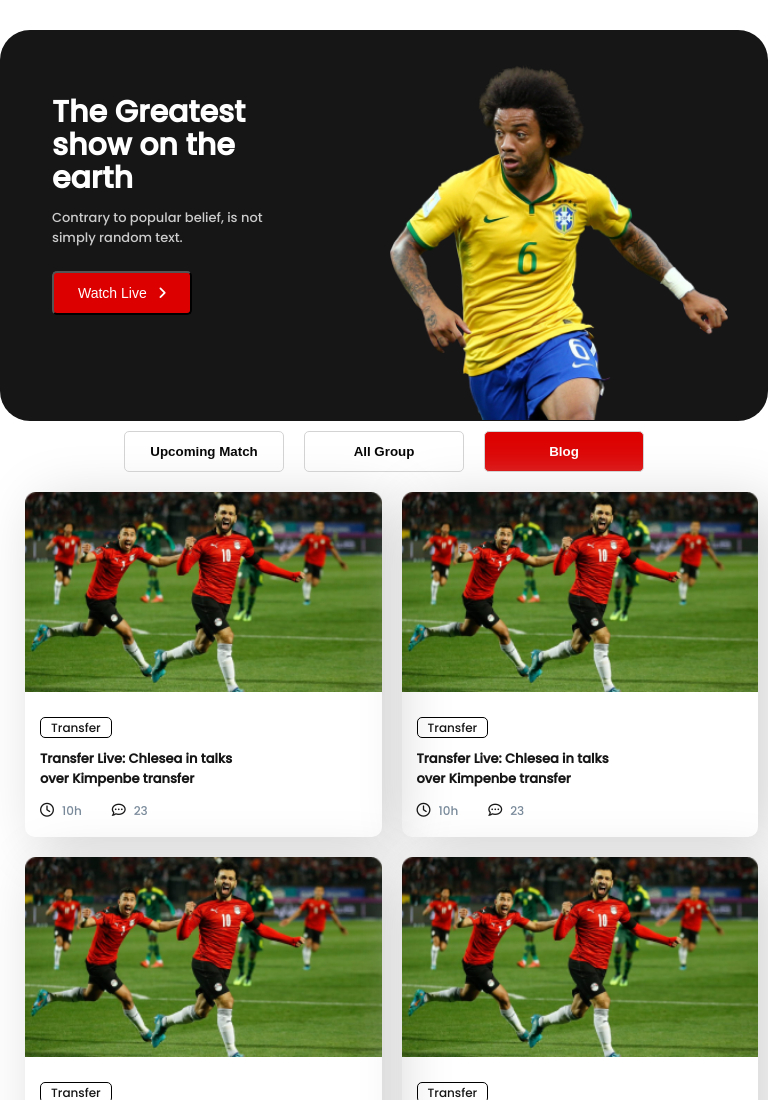
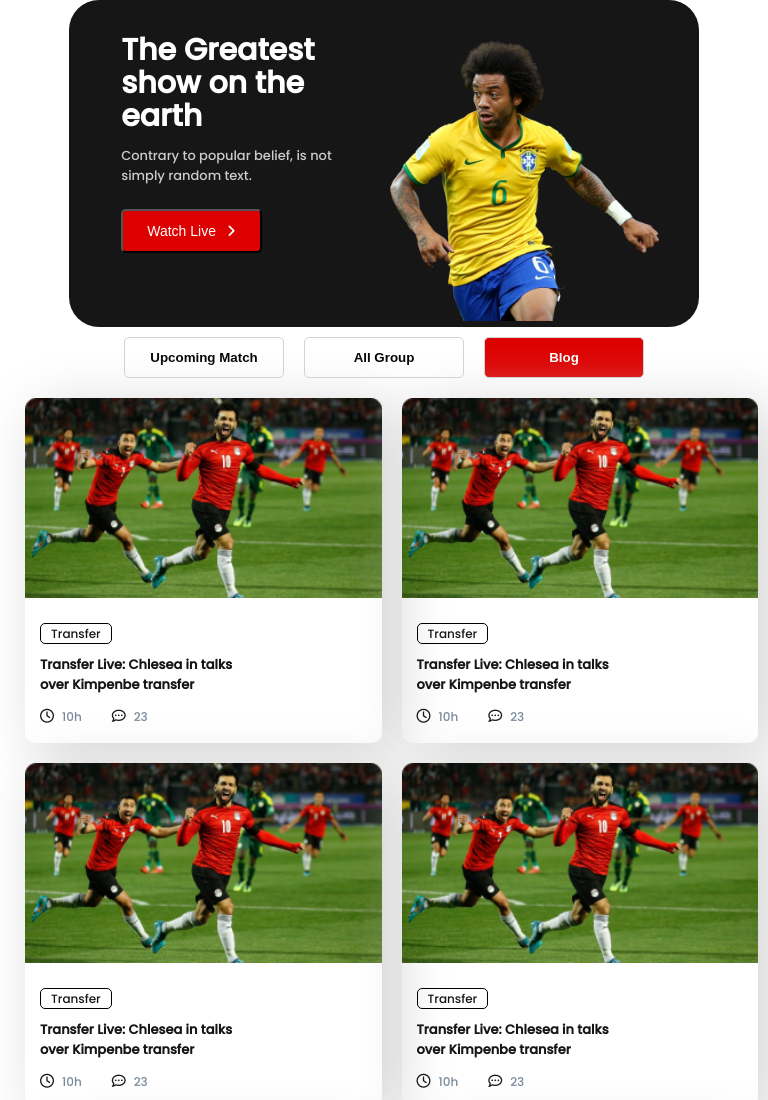
Before and after one commit to mdnoyonhossain/world-cup, a plain HTML site: page index.html in a window 768 px wide. Shown: the top 1100 px of the page. Drawn offline with Linux system fonts and the light colour scheme.

Commit message:
Responsive Done

```diff
--- a/css/style.css
+++ b/css/style.css
@@ -269,7 +269,6 @@ Tablet Devive
         width: 100%;
         margin: auto;
     }
-
     .banner h1 {
         font-size: 30px;
         line-height: 33px;
@@ -310,6 +309,16 @@ Tablet Devive
         border: none;
         margin-bottom: 30px;
     }
+    .banner{
+        display: flex;
+        background-color: #161616;
+        padding: 34px 40px 74px 52px;
+        align-items: center;
+        border-radius: 30px;
+        margin-top: 30px;
+        width: 70%;
+        margin: auto;
+    }
     .live-btn {
         background-color: #DD0000;
         padding: 12px 24px;
@@ -340,6 +349,7 @@ Mobile Device
     .banner{
         flex-direction: column;
         text-align: center;
+        padding: 34px 8px 74px 13px;
     }
     .banner h1 {
         font-size: 17px;
```
